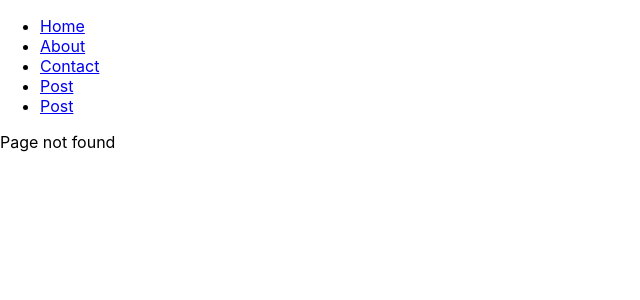
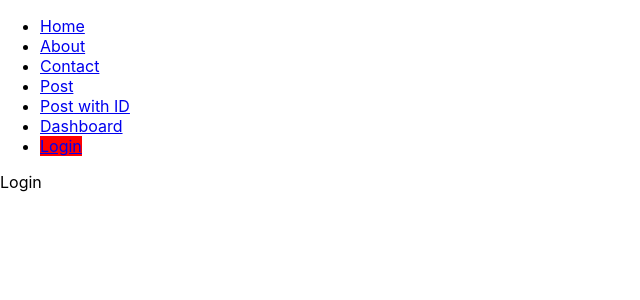
Before and after one commit to Bishal1998/react_router, a React (Create React App) app: page /login in a window 1280 px wide. Before the commit this address had no page. Shown: the top 300 px of the page, without its empty margins (0-640 px from the left). Built offline with nearby package versions, Linux system fonts and the light colour scheme.

Commit message:
conditional route

```diff
--- a/src/App.js
+++ b/src/App.js
@@ -1,12 +1,17 @@
-import { BrowserRouter, Route, Routes } from 'react-router-dom';
+import { BrowserRouter, Navigate, Route, Routes } from 'react-router-dom';
 import Home from './components/pages/Home';
 import About from './components/pages/About';
 import Contact from './components/pages/Contact';
 import Navbar from './components/Navbar';
 import Error from './components/Error';
 import Post from './components/pages/Post';
+import Dashboard from './components/pages/Dashboard';
+import Login from './components/pages/Login';
 
 function App() {
+
+  let isLogged = false;
+
   return (
     <>
     <BrowserRouter>
@@ -17,6 +22,8 @@ function App() {
         <Route path='/contact' element = { <Contact />} />
         <Route path='/post/:category' element = { <Post />} />
         <Route path='/post/:category/:id' element = { <Post />} />
+        <Route path='/dashboard' element = { isLogged ? <Dashboard /> : <Navigate to = '/login' replace />} />
+        <Route path='/login' element = { <Login />} />
         <Route path = '*' element = { <Error />} />
       </Routes>
     </BrowserRouter>
--- a/src/components/Navbar.js
+++ b/src/components/Navbar.js
@@ -13,7 +13,9 @@ const Navbar = () => {
             <li><NavLink to="/about" style={style}>About</ NavLink></li>
             <li><NavLink to="/contact" style={style}>Contact</ NavLink></li>
             <li><NavLink to="/post/mobile" style={style}>Post</ NavLink></li>
-            <li><NavLink to="/post/mobile/1" style={style}>Post</ NavLink></li>
+            <li><NavLink to="/post/mobile/1" style={style}>Post with ID</ NavLink></li>
+            <li><NavLink to="/dashboard" style={style}>Dashboard</ NavLink></li>
+            <li><NavLink to="/login" style={style}>Login</ NavLink></li>
         </ul>
     </>
   )
--- /dev/null
+++ b/src/components/pages/Dashboard.js
@@ -0,0 +1,9 @@
+
+
+const Dashboard = () => {
+  return (
+    <div>Dashboard</div>
+  )
+}
+
+export default Dashboard;
--- /dev/null
+++ b/src/components/pages/Login.js
@@ -0,0 +1,9 @@
+
+
+const Login = () => {
+  return (
+    <div>Login</div>
+  )
+}
+
+export default Login;
```
